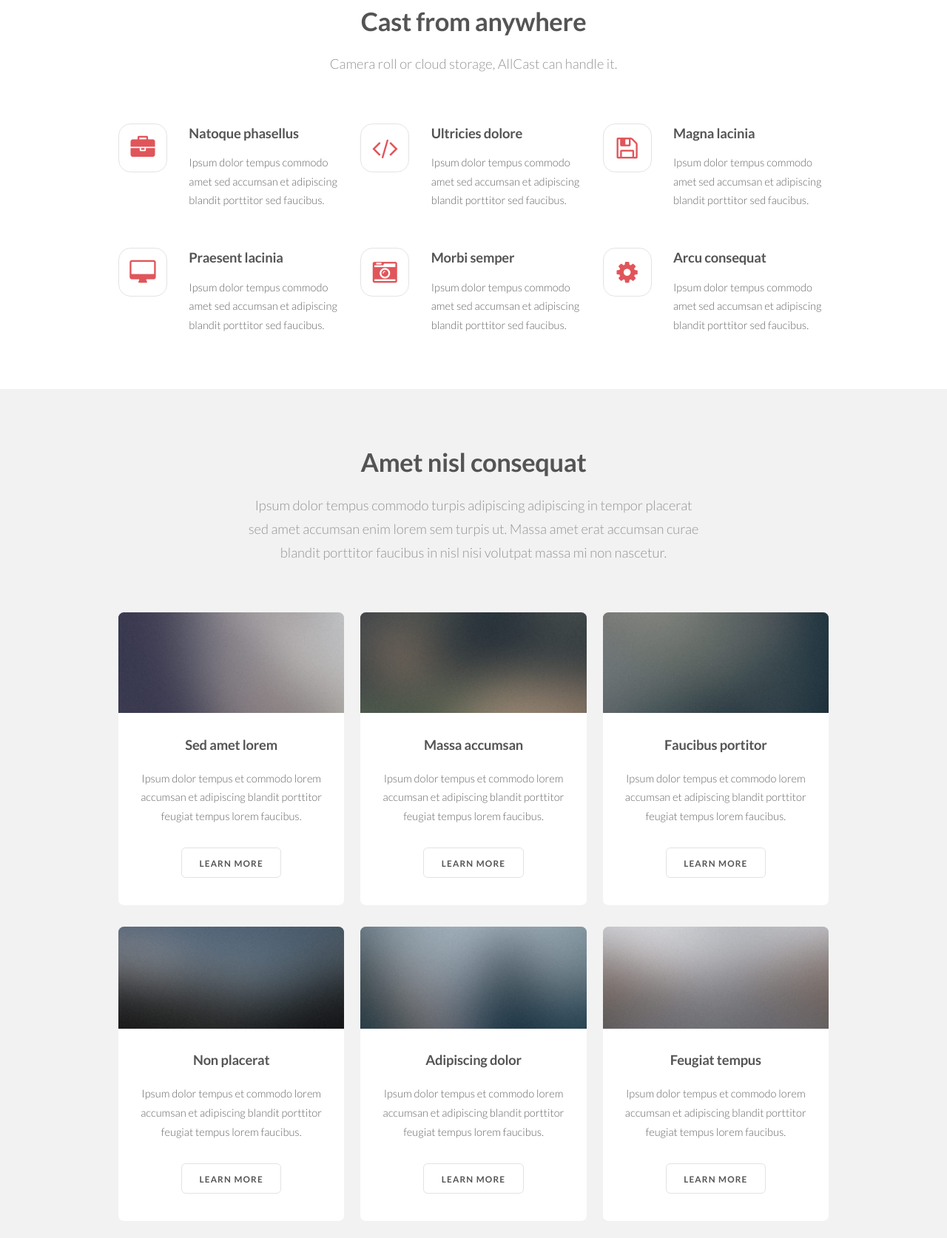
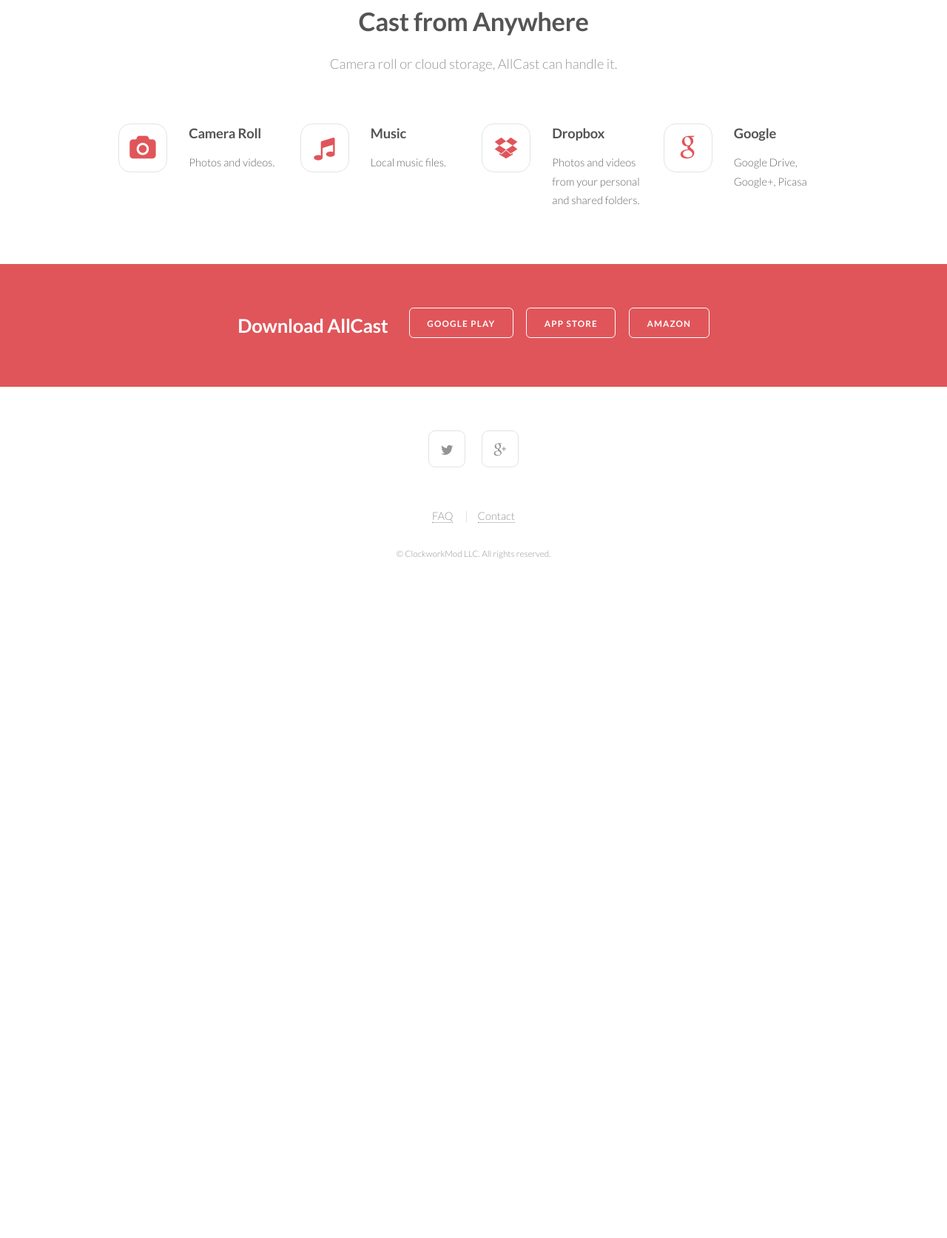
Before and after one commit to koush/px-drift, a plain HTML site: page red/index.html in a window 1280 px wide. Shown: the part 1126-2800 px from the top of the page at 74% size. After the commit the page ends 1946 px from the top, so only its background shows below. Drawn offline with Linux system fonts and the light colour scheme.

Commit message:
clean up more text

```diff
--- a/red/index.html
+++ b/red/index.html
@@ -74,21 +74,13 @@
 						<p>No setup. It just works.</p>
 					</header>
 					<div class="slider">
-						<span class="nav-previous"></span>
 						<div class="viewer">
 							<div class="reel">
 								<div class="slide">
-									<img src="images/slide01.jpg" alt="" />
-								</div>
-								<div class="slide">
-									<img src="images/slide02.jpg" alt="" />
-								</div>
-								<div class="slide">
-									<img src="images/slide03.jpg" alt="" />
+									<img src="images/castto.png" alt="" />
 								</div>
 							</div>
 						</div>
-						<span class="nav-next"></span>
 					</div>
 				</div>
 			</section>
@@ -97,119 +89,33 @@
 			<section id="two" class="wrapper style2">
 				<div class="container">
 					<header class="major">
-						<h2>Cast from anywhere</h2>
+						<h2>Cast from Anywhere</h2>
 						<p>Camera roll or cloud storage, AllCast can handle it.</p>
 					</header>
 					<div class="row uniform">
-						<div class="4u 6u(2) 12u$(3)">
-							<section class="feature fa-briefcase">
-								<h3>Natoque phasellus</h3>
-								<p>Ipsum dolor tempus commodo amet sed accumsan et adipiscing blandit porttitor sed faucibus.</p>
+						<div class="3u 6u(2) 12u$(3)">
+							<section class="feature fa-camera">
+								<h3>Camera Roll</h3>
+								<p>Photos and videos.</p>
 							</section>
 						</div>
-						<div class="4u 6u$(2) 12u$(3)">
-							<section class="feature fa-code">
-								<h3>Ultricies dolore</h3>
-								<p>Ipsum dolor tempus commodo amet sed accumsan et adipiscing blandit porttitor sed faucibus.</p>
+						<div class="3u 6u$(2) 12u$(3)">
+							<section class="feature fa-music">
+								<h3>Music</h3>
+								<p>Local music files.</p>
 							</section>
 						</div>
-						<div class="4u$ 6u(2) 12u$(3)">
-							<section class="feature fa-save">
-								<h3>Magna lacinia</h3>
-								<p>Ipsum dolor tempus commodo amet sed accumsan et adipiscing blandit porttitor sed faucibus.</p>
+						<div class="3u 6u$(2) 12u$(3)">
+							<section class="feature fa-dropbox">
+								<h3>Dropbox</h3>
+								<p>Photos and videos from your personal and shared folders.</p>
 							</section>
 						</div>
-						<div class="4u 6u$(2) 12u$(3)">
-							<section class="feature fa-desktop">
-								<h3>Praesent lacinia</h3>
-								<p>Ipsum dolor tempus commodo amet sed accumsan et adipiscing blandit porttitor sed faucibus.</p>
+						<div class="3u$ 6u(2) 12u$(3)">
+							<section class="feature fa-google">
+								<h3>Google</h3>
+								<p>Google Drive, Google+, Picasa</p>
 							</section>
-						</div>
-						<div class="4u 6u(2) 12u$(3)">
-							<section class="feature fa-camera-retro">
-								<h3>Morbi semper</h3>
-								<p>Ipsum dolor tempus commodo amet sed accumsan et adipiscing blandit porttitor sed faucibus.</p>
-							</section>
-						</div>
-						<div class="4u$ 6u$(2) 12u$(3)">
-							<section class="feature fa-cog">
-								<h3>Arcu consequat</h3>
-								<p>Ipsum dolor tempus commodo amet sed accumsan et adipiscing blandit porttitor sed faucibus.</p>
-							</section>
-						</div>
-					</div>
-				</div>
-			</section>
-
-		<!-- Three -->
-			<section id="three" class="wrapper style1">
-				<div class="container">
-					<header class="major">
-						<h2>Amet nisl consequat</h2>
-						<p>Ipsum dolor tempus commodo turpis adipiscing adipiscing in tempor placerat<br />
-						sed amet accumsan enim lorem sem turpis ut. Massa amet erat accumsan curae<br />
-						blandit porttitor faucibus in nisl nisi volutpat massa mi non nascetur.</p>
-					</header>
-					<div class="row">
-						<div class="4u 6u(2) 12u$(3)">
-							<article class="box post">
-								<a href="#" class="image fit"><img src="images/pic01.jpg" alt="" /></a>
-								<h3>Sed amet lorem</h3>
-								<p>Ipsum dolor tempus et commodo lorem accumsan et adipiscing blandit porttitor feugiat tempus lorem faucibus.</p>
-								<ul class="actions">
-									<li><a href="#" class="button">Learn More</a></li>
-								</ul>
-							</article>
-						</div>
-						<div class="4u 6u$(2) 12u$(3)">
-							<article class="box post">
-								<a href="#" class="image fit"><img src="images/pic02.jpg" alt="" /></a>
-								<h3>Massa accumsan</h3>
-								<p>Ipsum dolor tempus et commodo lorem accumsan et adipiscing blandit porttitor feugiat tempus lorem faucibus.</p>
-								<ul class="actions">
-									<li><a href="#" class="button">Learn More</a></li>
-								</ul>
-							</article>
-						</div>
-						<div class="4u$ 6u(2) 12u$(3)">
-							<article class="box post">
-								<a href="#" class="image fit"><img src="images/pic03.jpg" alt="" /></a>
-								<h3>Faucibus portitor</h3>
-								<p>Ipsum dolor tempus et commodo lorem accumsan et adipiscing blandit porttitor feugiat tempus lorem faucibus.</p>
-								<ul class="actions">
-									<li><a href="#" class="button">Learn More</a></li>
-								</ul>
-							</article>
-						</div>
-						<div class="4u 6u$(2) 12u$(3)">
-							<article class="box post">
-								<a href="#" class="image fit"><img src="images/pic04.jpg" alt="" /></a>
-								<h3>Non placerat</h3>
-								<p>Ipsum dolor tempus et commodo lorem accumsan et adipiscing blandit porttitor feugiat tempus lorem faucibus.</p>
-								<ul class="actions">
-									<li><a href="#" class="button">Learn More</a></li>
-								</ul>
-							</article>
-						</div>
-						<div class="4u 6u(2) 12u$(3)">
-							<article class="box post">
-								<a href="#" class="image fit"><img src="images/pic05.jpg" alt="" /></a>
-								<h3>Adipiscing dolor</h3>
-								<p>Ipsum dolor tempus et commodo lorem accumsan et adipiscing blandit porttitor feugiat tempus lorem faucibus.</p>
-								<ul class="actions">
-									<li><a href="#" class="button">Learn More</a></li>
-								</ul>
-							</article>
-						</div>
-						<div class="4u$ 6u$(2) 12u$(3)">
-							<article class="box post">
-								<a href="#" class="image fit"><img src="images/pic06.jpg" alt="" /></a>
-								<h3>Feugiat tempus</h3>
-								<p>Ipsum dolor tempus et commodo lorem accumsan et adipiscing blandit porttitor feugiat tempus lorem faucibus.</p>
-								<ul class="actions">
-									<li><a href="#" class="button">Learn More</a></li>
-								</ul>
-							</article>
 						</div>
 					</div>
 				</div>
```
Also changed, not shown: red/images/castto.png (added).
